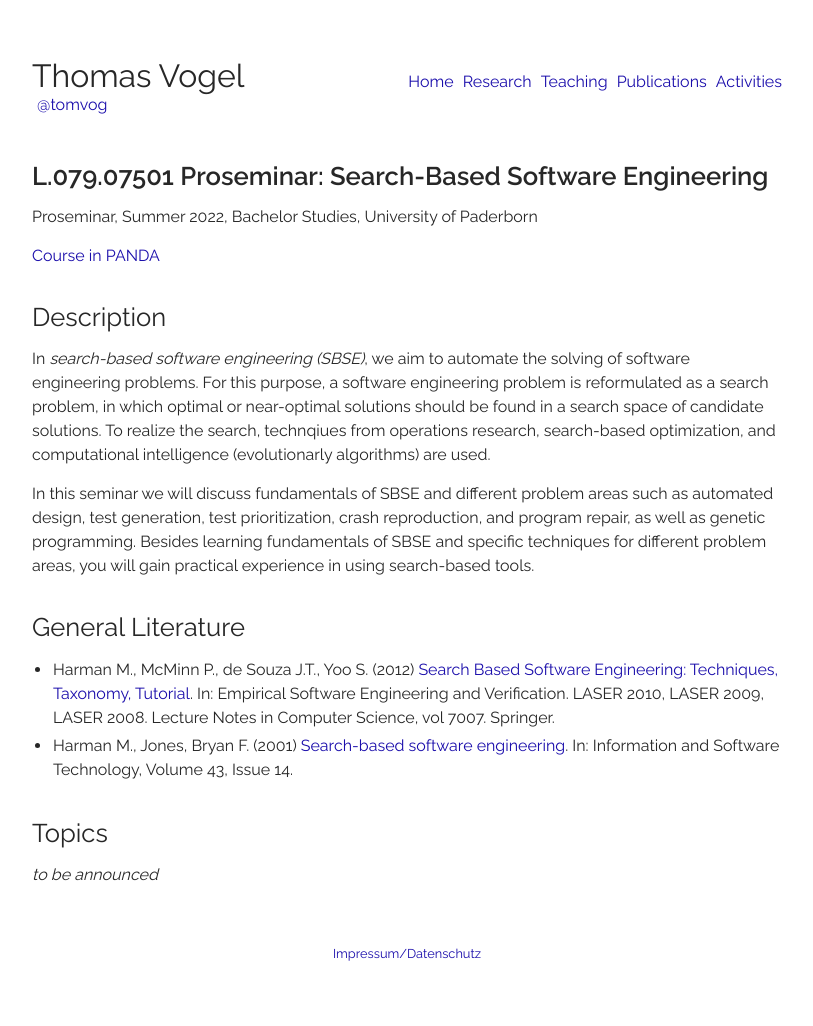
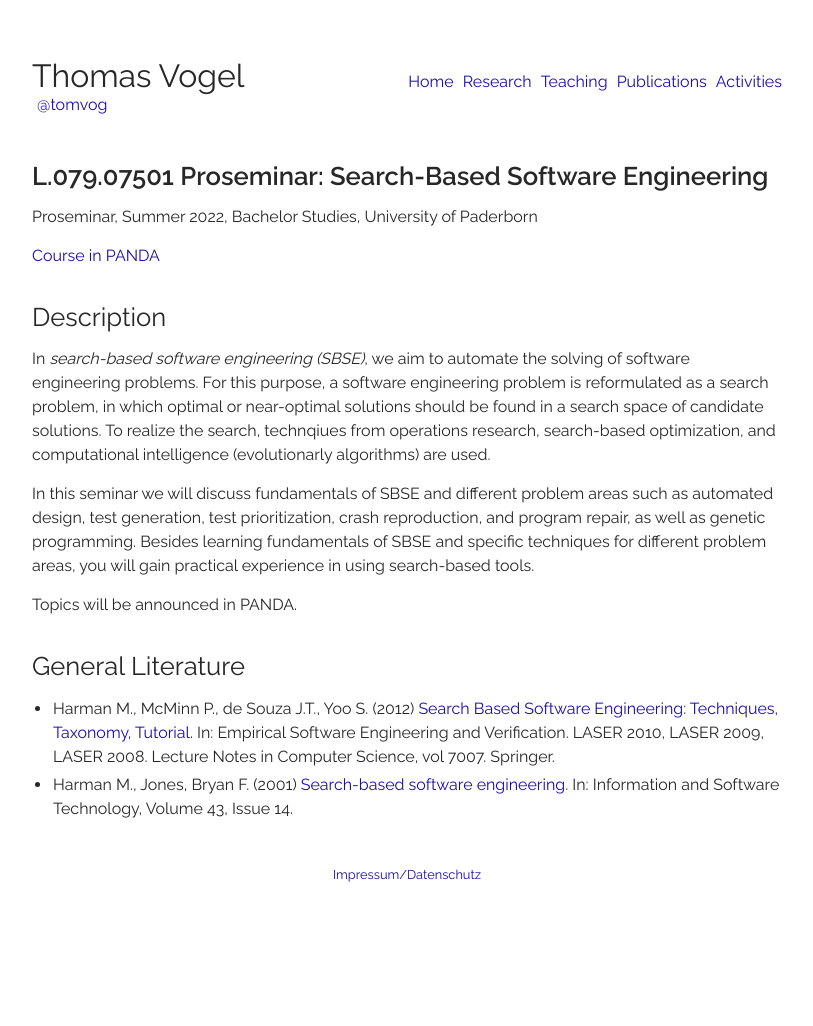
Before and after one commit to thomas-vogel/thomas-vogel.github.io, a Jekyll site: the page built from _pages/teaching/2022S-SBSE.md, in a window 1280 px wide. Shown: the whole page, without its empty margins (233-1046 px from the left). Built offline with Jekyll 4.4.1, drawn with Linux system fonts in a browser that asks for light colours; after the commit the page ends 947 px from its top, so only the background shows below that.

Commit message:
Update description of 2022 SBSE proseminar.

```diff
--- a/_pages/teaching/2022S-SBSE.md
+++ b/_pages/teaching/2022S-SBSE.md
@@ -14,10 +14,9 @@ In _search-based software engineering (SBSE)_, we aim to automate the solving of
 In this seminar we will discuss fundamentals of SBSE and different problem areas such as automated design, test generation, test prioritization, crash reproduction, and program repair, as well as genetic programming.
 Besides learning fundamentals of SBSE and specific techniques for different problem areas, you will gain practical experience in using search-based tools.
 
+Topics will be announced in PANDA.
+
 
 ## General Literature
 * Harman M., McMinn P., de Souza J.T., Yoo S. (2012) [Search Based Software Engineering: Techniques, Taxonomy, Tutorial](https://doi.org/10.1007/978-3-642-25231-0_1){:target="_blank"}. In: Empirical Software Engineering and Verification. LASER 2010, LASER 2009, LASER 2008. Lecture Notes in Computer Science, vol 7007. Springer.
 * Harman M., Jones, Bryan F. (2001) [Search-based software engineering](https://doi.org/10.1016/S0950-5849(01)00189-6){:target="_blank"}. In: Information and Software Technology, Volume 43, Issue 14.
-
-## Topics
-_to be announced_
```
